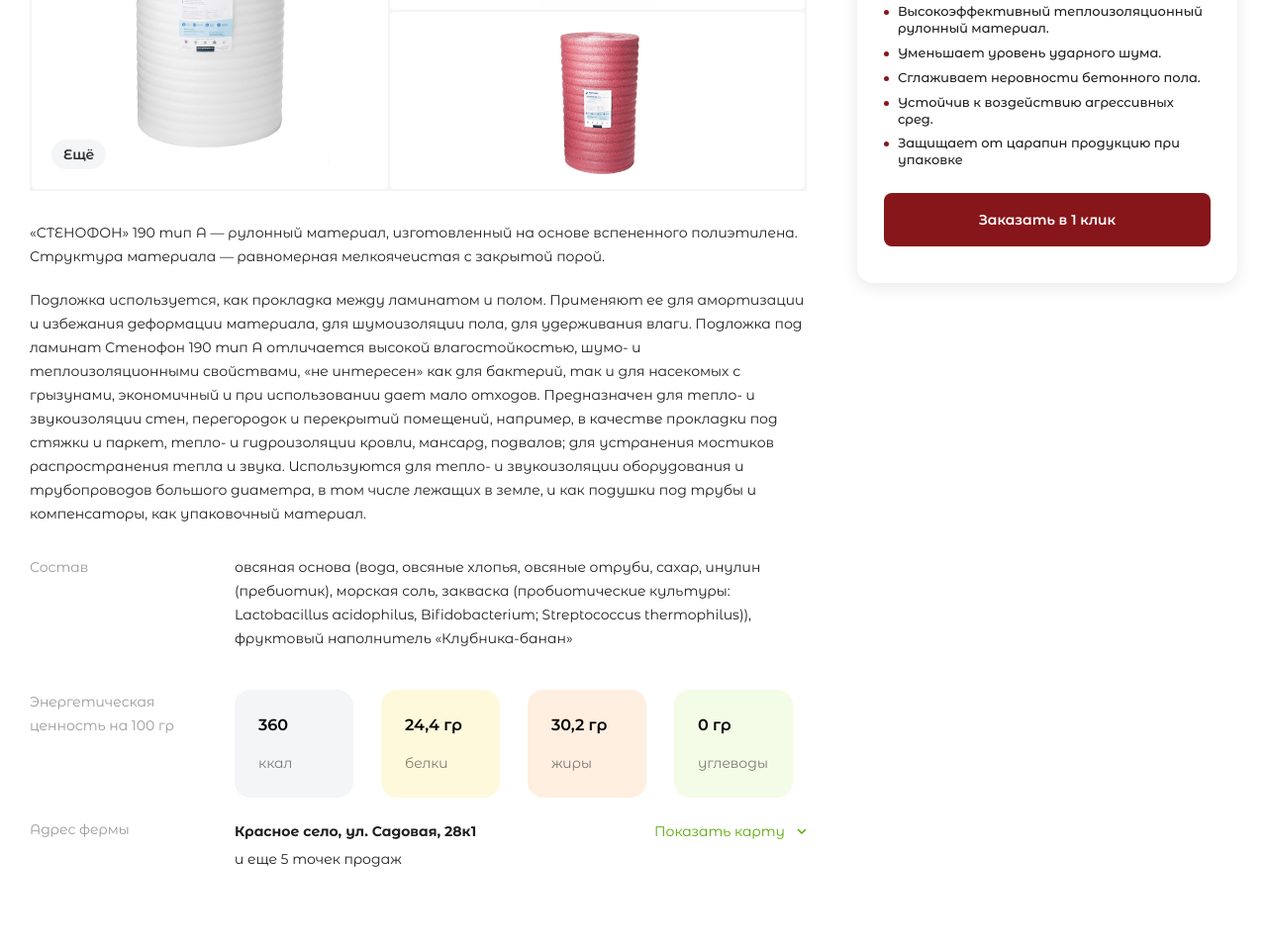
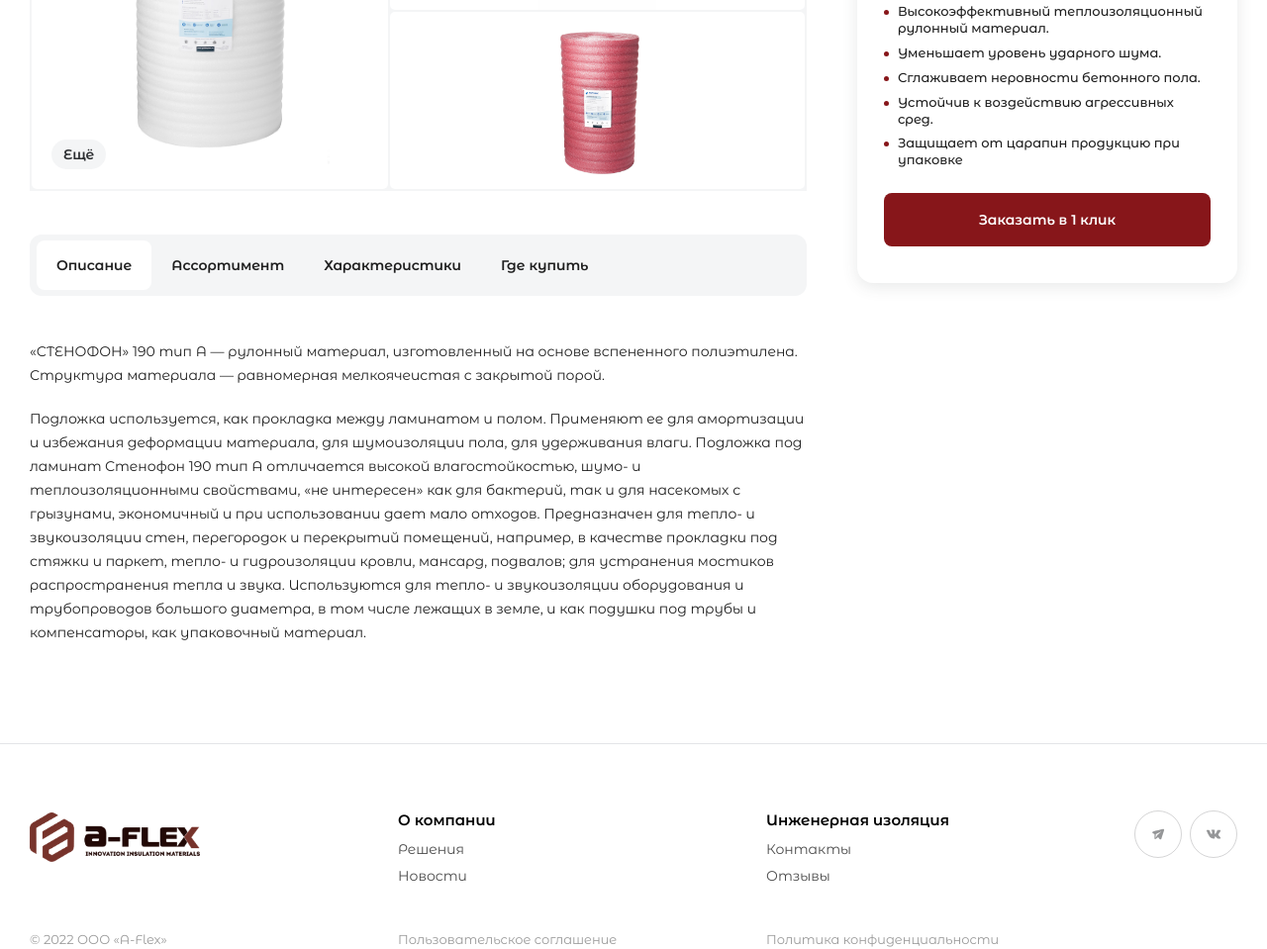
Before and after one commit to stvoler/aflex, a website with bundled scripts: page src/product.html in a window 1280 px wide. Shown: the part 450-1409 px from the top of the page at 99% size. Built offline with nearby package versions, Linux system fonts and the light colour scheme; files whose address does not match are found by name.

Commit message:
product tabs

```diff
--- a/src/css/product.scss
+++ b/src/css/product.scss
@@ -374,6 +374,34 @@
       }
     }
   }
+	&-tabs{
+    display: flex;
+    align-items: center;
+    background: var(--color2);
+    border-radius: 12px;
+    padding: 6px 7px;
+		font-size: 14px;
+		font-weight: 600;
+		.item{
+			padding: 16px 20px;
+			gap: 4px;
+			background-color: rgba(255,255,255,0);
+			border-radius: 8px;
+			cursor: pointer;
+			transition: background-color .18s ease-in-out;
+			&:hover,
+			&.active {
+				background-color: #fff;
+			}
+		}
+	}
+	&-tab{
+		display: none;
+		flex-direction: column;
+		&.active{
+			display: flex;
+		}
+	}
 }
 
 .catalog{
--- a/src/js/product.js
+++ b/src/js/product.js
@@ -1,7 +1,7 @@
 "use strict";
 document.querySelectorAll("main").forEach((tab) => {
-  const tabHeading = tab.querySelectorAll(".fermer-tabs .item");
-  const tabContent = tab.querySelectorAll(".fermer-tab");
+  const tabHeading = tab.querySelectorAll(".product-tabs .item");
+  const tabContent = tab.querySelectorAll(".product-tab");
   let tabName;
   tabHeading.forEach((element) => {
     element.addEventListener("click", () => {
--- a/src/product.html
+++ b/src/product.html
@@ -39,49 +39,78 @@
         </a>
       </div>
 		</div>
-		<div class="product-text">
+		<ul class="product-tabs">
+			<li class="item active" data-tab-index="tab-1">Описание</li>
+			<li class="item" data-tab-index="tab-2">Ассортимент</li>
+			<li class="item" data-tab-index="tab-3">Характеристики</li>
+			<li class="item" data-tab-index="tab-4">Где купить</li>
+		</ul>
+		<div class="product-tab product-text tab-1 active">
 			<p>«СТЕНОФОН» 190 тип А — рулонный материал, изготовленный на основе вспененного полиэтилена. Структура материала — равномерная мелкоячеистая с закрытой порой.</p>
 			<p>Подложка используется, как прокладка между ламинатом и полом. Применяют ее для амортизации и избежания деформации материала, для шумоизоляции пола, для удерживания влаги. Подложка под ламинат Стенофон 190 тип А отличается высокой влагостойкостью, шумо- и теплоизоляционными свойствами, «не интересен» как для бактерий, так и для насекомых с грызунами, экономичный и при использовании дает мало отходов. Предназначен для тепло- и звукоизоляции стен, перегородок и перекрытий помещений, например, в качестве прокладки под стяжки и паркет, тепло- и гидроизоляции кровли, мансард, подвалов; для устранения мостиков распространения тепла и звука. Используются для тепло- и звукоизоляции оборудования и трубопроводов большого диаметра, в том числе лежащих в земле, и как подушки под трубы и компенсаторы, как упаковочный материал.</p>
 		</div>
-		<div class="product-table">
-			<div class="product-table-item">
-				<div class="label">Состав</div>
-				<div class="text">
-					<p>овсяная основа (вода, овсяные хлопья, овсяные отруби, сахар, инулин (пребиотик), морская соль, закваска (пробиотические культуры: Lactobacillus acidophilus, Bifidobacterium; Streptococcus thermophilus)), фруктовый наполнитель «Клубника-банан»</p>
-				</div>
-			</div>
-			<div class="product-table-item">
-				<div class="label">Энергетическая ценность на 100 гр</div>
-				<div class="items">
-					<div class="item item-1">
-						<div><b>360</b></div>
-						<div>ккал</div>
-					</div>
-					<div class="item item-2">
-						<div><b>24,4 гр</b></div>
-						<div>белки</div>
-					</div>
-					<div class="item item-3">
-						<div><b>30,2 гр</b></div>
-						<div>жиры</div>
-					</div>
-					<div class="item item-4">
-						<div><b>0 гр</b></div>
-						<div>углеводы</div>
-					</div>
-				</div>
-			</div>
-			<div class="product-table-item">
-				<div class="label">Адрес фермы</div>
-				<div class="address">
-					<div><b>Красное село, ул. Садовая, 28к1</b></div>
-					<div class="map-points">и еще 5 точек продаж</div>
-					<div class="trigger-show-map">Показать карту</div>
-				</div>
-			</div>
-      <div class="map">
-        <script type="text/javascript" charset="utf-8" async src="https://api-maps.yandex.ru/services/constructor/1.0/js/?um=constructor%3A17bf11af846fa5a1d13a82fd6d6b3ce2a9fe277121e35b50d05cb2d06d4799c9&amp;width=100%25&amp;height=450&amp;lang=ru_RU&amp;scroll=true"></script>
-      </div>
+		<div class="product-tab product-table tab-2">
+			<table class="assortiment"><tbody><tr><th>Толщина</th><th>Длина</th><th>Ширина</th><th>Площадь</th><th></th></tr><tr><td>2 мм</td><td>105 м</td><td>1050 мм</td><td>105 м2				</td><td>
+				<button type="button" class="btn btn-primary btn-range-order">Заказать</button>
+				</td></tr><tr><td>3 мм</td><td>105 м</td><td>1050 мм</td><td>105 м2				</td><td>
+				<button type="button" class="btn btn-primary btn-range-order">Заказать</button>
+				</td></tr><tr><td>4 мм</td><td>105 м</td><td>1050 мм</td><td>105 м2				</td><td>
+				<button type="button" class="btn btn-primary btn-range-order">Заказать</button>
+				</td></tr><tr><td>5 мм</td><td>50 м</td><td>1050 мм</td><td>52,5 м2				</td><td>
+				<button type="button" class="btn btn-primary btn-range-order">Заказать</button>
+				</td></tr><tr><td>6 мм</td><td>50 м</td><td>1050 мм</td><td>52,5 м2				</td><td>
+				<button type="button" class="btn btn-primary btn-range-order">Заказать</button>
+				</td></tr><tr><td>7 мм</td><td>50 м</td><td>1050 мм</td><td>52,5 м2				</td><td>
+				<button type="button" class="btn btn-primary btn-range-order">Заказать</button>
+				</td></tr><tr><td>8 мм</td><td>50 м</td><td>1050 мм</td><td>52,5 м2				</td><td>
+				<button type="button" class="btn btn-primary btn-range-order">Заказать</button>
+				</td></tr><tr><td>10 мм</td><td>50 м</td><td>1050 мм</td><td>52,5 м2				</td><td>
+				<button type="button" class="btn btn-primary btn-range-order">Заказать</button>
+				</td></tr></tbody>
+			</table>
+		</div>
+		<div class="product-tab product-table tab-3">
+			<table class="shop_attributes">
+			<tbody>
+			<tr>
+				<th>Толщина стенки</th>
+				<td><p>От 0,5 мм до 10 мм</p></td>
+			</tr>
+			<tr>
+				<th>Плотность, кг/м3</th>
+				<td><p>20-25</p></td>
+			</tr>
+			<tr>
+				<th>Коэффициент теплопроводности при 25 ºС, Вт/м-К</th>
+				<td><p>0,032 — 0,034</p>
+				</td>
+			</tr>
+			<tr>
+				<th>Динамический модуль упругости Еа, Мпа</th>
+				<td><p>0,26-0,40</p></td>
+			</tr>
+			<tr>
+				<th>Индекс снижения приведенного ударного шума, Дб</th>
+				<td><p>19-20</p></td>
+			</tr>
+			<tr>
+				<th>Диапазон рабочих температур, ºС</th>
+				<td><p>-70 до +80</p></td>
+			</tr>
+			<tr>
+				<th>Группы соответствия классу пожарной опасности</th>
+				<td><p>Г3, В3, Д3, Т3</p></td>
+			</tr>
+			<tr>
+				<th>Возможные цвета</th>
+				<td><p>Белый, серый, красный</p></td>
+			</tr>
+			</tbody>
+			</table>
+		</div>
+		<div class="product-tab product-buttons tab-4">
+			<button type="button" class="btn btn-primary where-can-i-buy btn-call-fiz goal-obratnii_zvonok">Для физических лиц</button>
+			<button type="button" class="btn btn-primary where-can-i-buy btn-call-ur goal-obratnii_zvonok">Для Юридических лиц</button>
 		</div>
 		<div class="product-cart">
 			<div class="text">
```
Also changed, not shown: dist/css/product.css, dist/js/product-debug.js, dist/js/product.js, dist/product.html, 1 other file.
